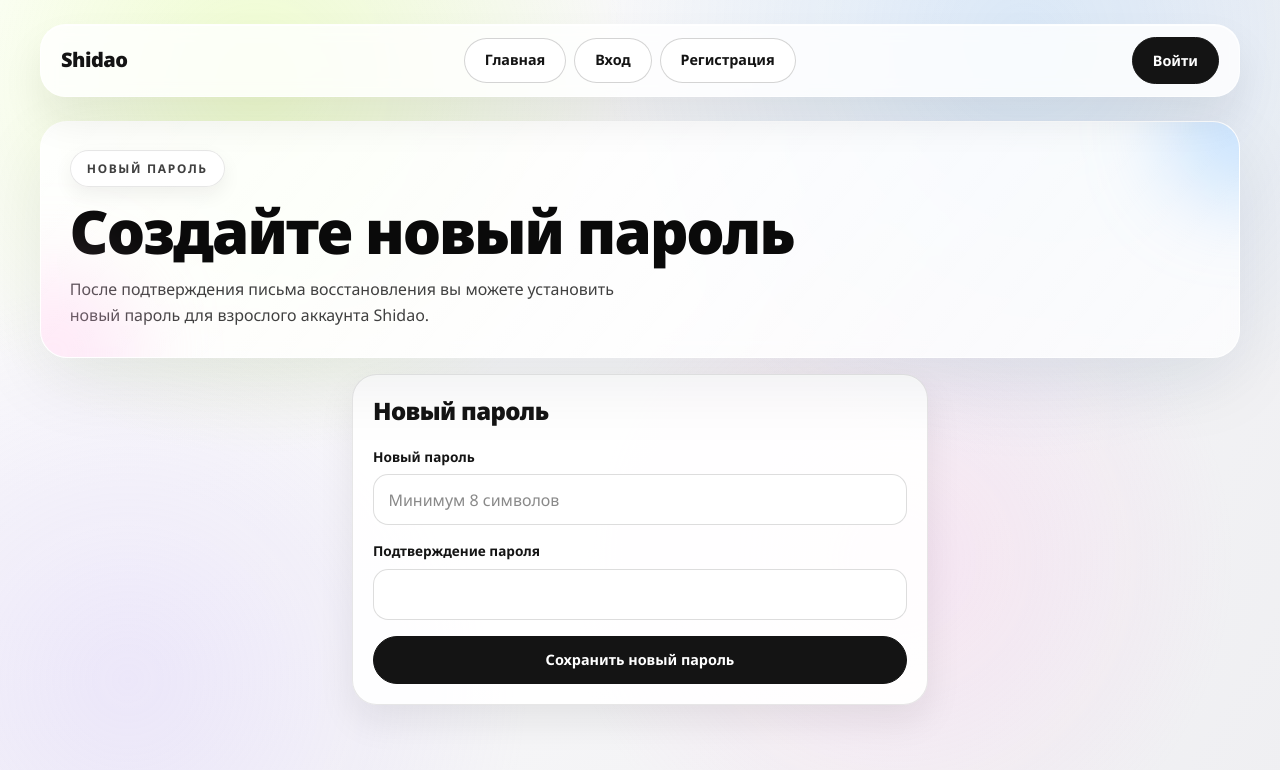
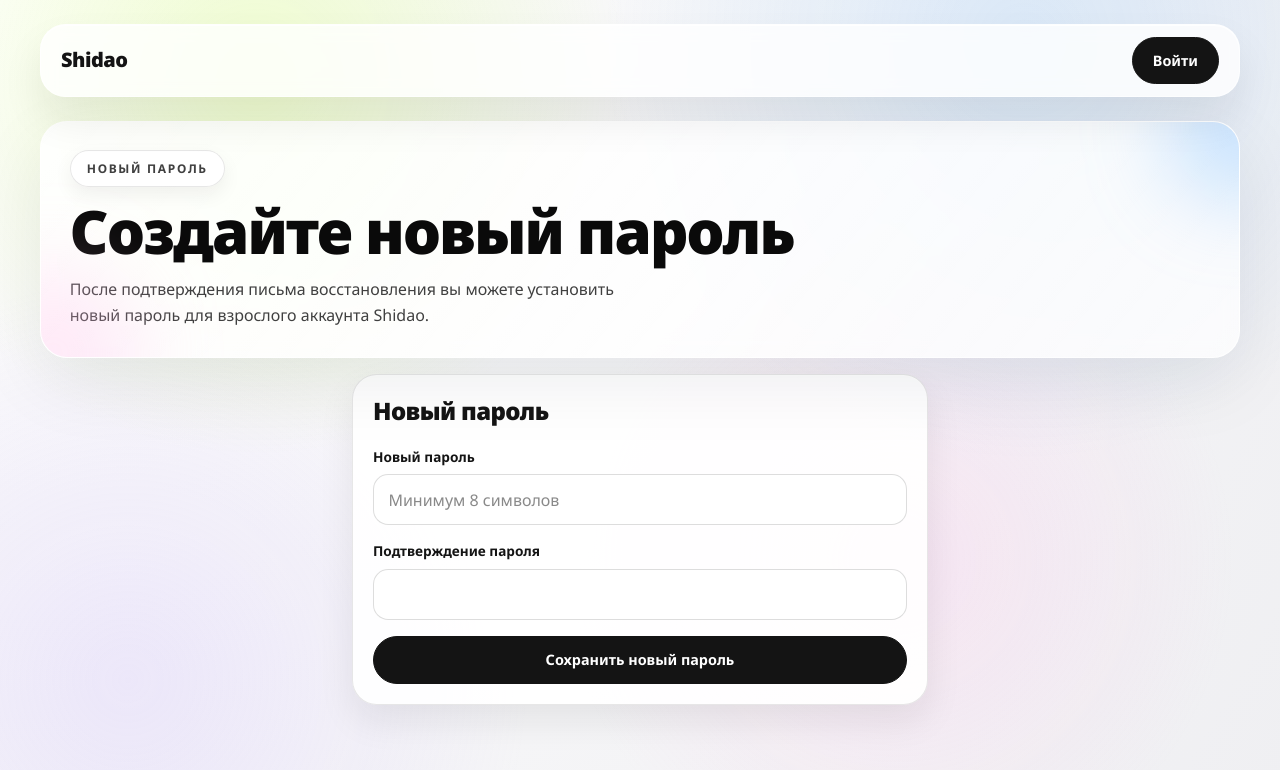
Before and after one commit to istominvi/shidao, a Next.js app: page /reset-password in a window 1280 px wide. Shown: the top 770 px of the page. Built offline with nearby package versions, Linux system fonts and the light colour scheme; no server answers.

Commit message:
Remove center nav buttons from top header

```diff
--- a/src/components/top-nav.tsx
+++ b/src/components/top-nav.tsx
@@ -6,15 +6,11 @@ import { ROUTES } from '@/lib/auth';
 import { SessionNavActions } from '@/components/session-nav-actions';
 import { useSessionView } from '@/components/use-session-view';
 
-const navLinkStyle =
-  'landing-btn landing-btn-muted min-h-10 border-transparent px-3 text-sm font-semibold text-neutral-700 hover:border-black/10 hover:text-neutral-900';
-
 export function TopNav() {
   const pathname = usePathname();
   const { state, sessionResolved } = useSessionView();
 
   const isLoginPage = pathname === ROUTES.login;
-  const isJoinPage = pathname === ROUTES.join;
   const isProtectedRoute =
     pathname === ROUTES.dashboard ||
     pathname.startsWith(`${ROUTES.dashboard}/`) ||
@@ -22,7 +18,6 @@ export function TopNav() {
     pathname.startsWith(`${ROUTES.onboarding}/`) ||
     pathname === ROUTES.settingsProfile ||
     pathname.startsWith('/settings/');
-  const hideCenterNav = state.authenticated || isLoginPage || isJoinPage || isProtectedRoute;
 
   return (
     <header className="container relative z-50 pt-4 md:pt-6">
@@ -30,24 +25,6 @@ export function TopNav() {
         <Link href={ROUTES.home} className="text-xl font-black tracking-tight">
           Shidao
         </Link>
-
-        {!hideCenterNav && (
-          <nav className="hidden gap-2 md:flex">
-            <Link href={ROUTES.home} className={navLinkStyle}>
-              Главная
-            </Link>
-            {sessionResolved && !state.authenticated && (
-              <Link href={ROUTES.login} className={navLinkStyle}>
-                Вход
-              </Link>
-            )}
-            {sessionResolved && !state.authenticated && (
-              <Link href={ROUTES.join} className={navLinkStyle}>
-                Регистрация
-              </Link>
-            )}
-          </nav>
-        )}
 
         {state.authenticated ? (
           <SessionNavActions state={state} />
```
